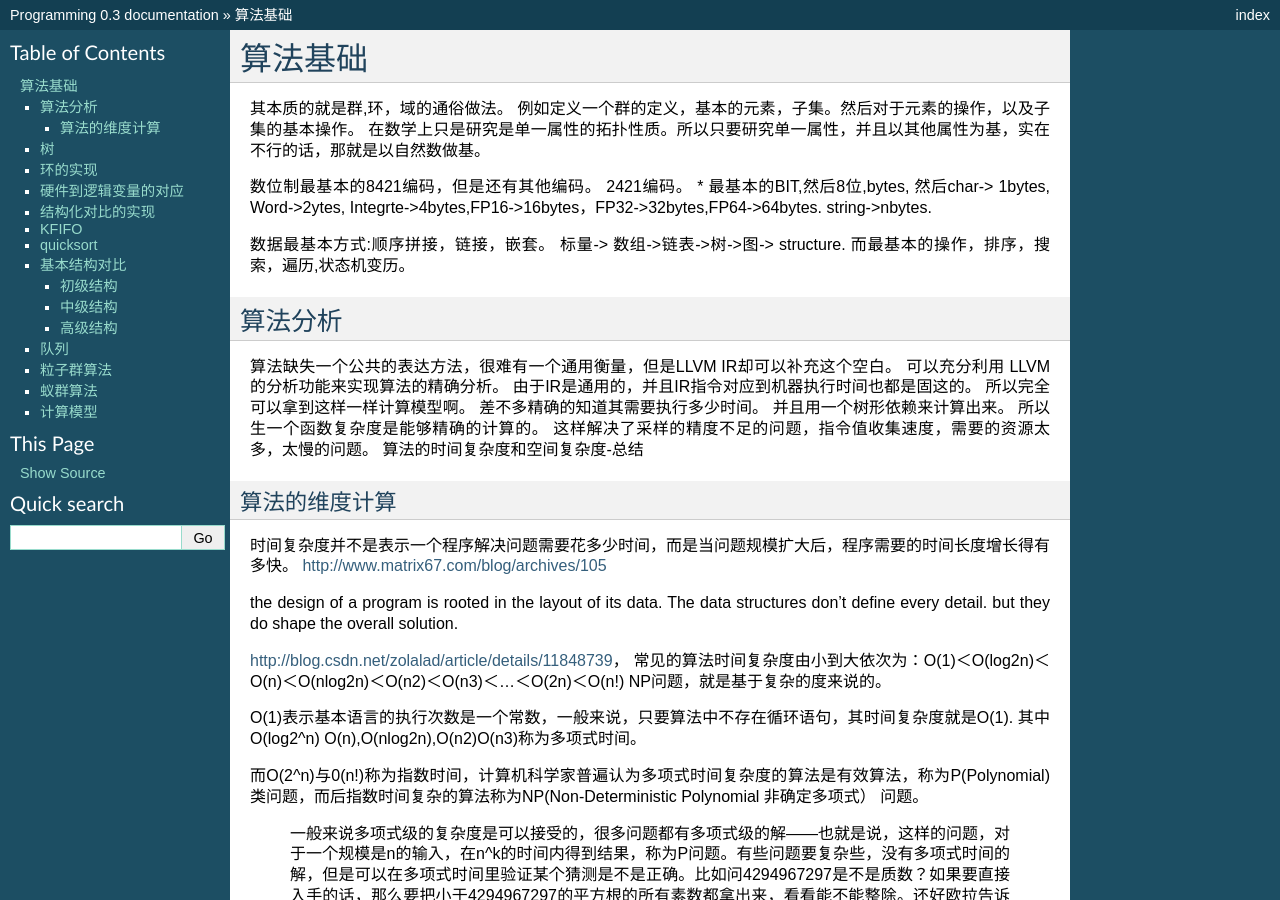
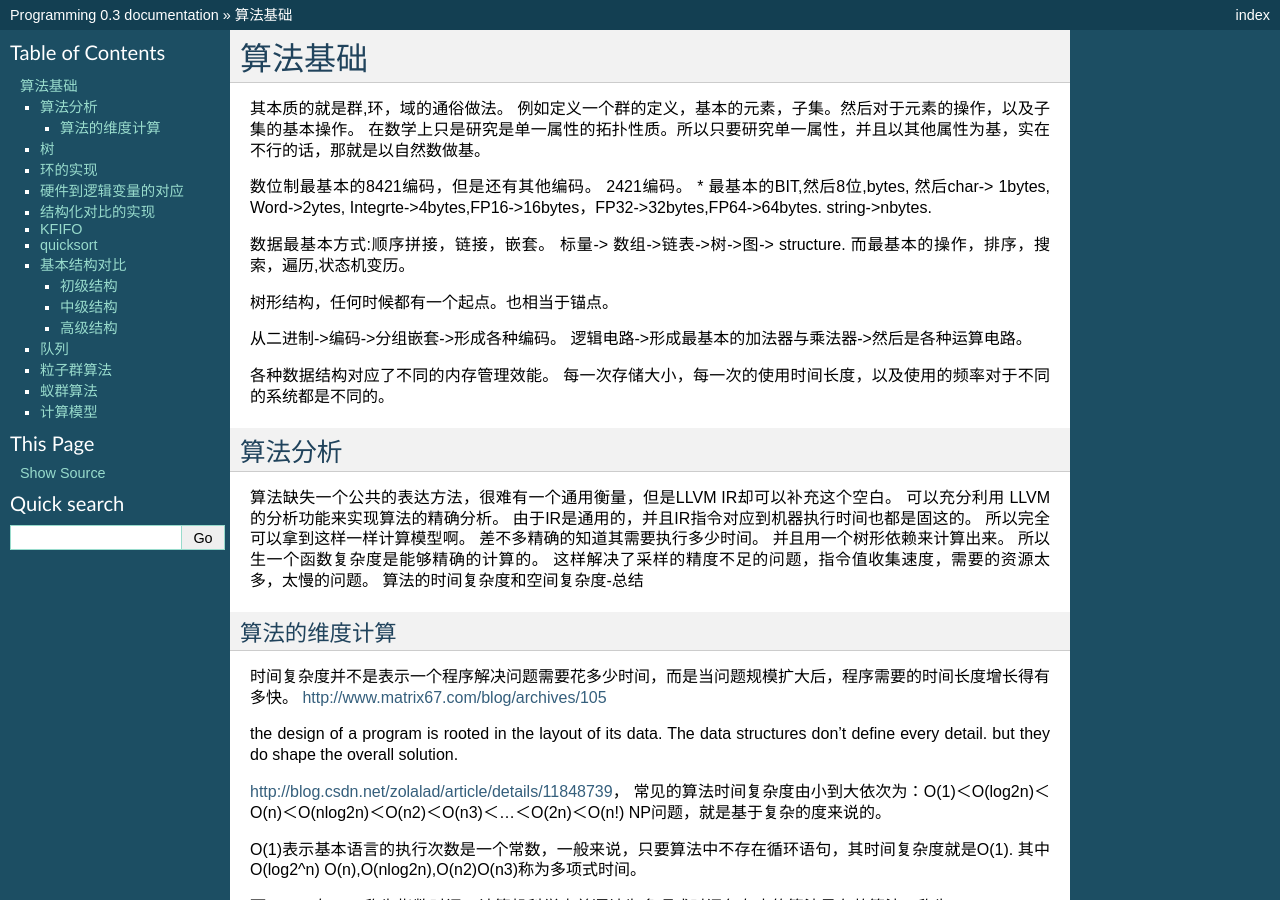
Before and after one commit to gwli/Programming, a Sphinx documentation site: the page built from source/content/Stage_1/Algorithm.rst, in a window 1280 px wide and 900 px high. Built offline with Sphinx 7.4.7, drawn with Linux system fonts in a browser that asks for light colours.

Commit message:
树形结构

```diff
--- a/source/content/Stage_1/Algorithm.rst
+++ b/source/content/Stage_1/Algorithm.rst
@@ -12,6 +12,14 @@
 数据最基本方式:顺序拼接，链接，嵌套。 标量-> 数组->链表->树->图-> structure.
 而最基本的操作，排序，搜索，遍历,状态机变历。
 
+树形结构，任何时候都有一个起点。也相当于锚点。
+
+
+从二进制->编码->分组嵌套->形成各种编码。
+逻辑电路->形成最基本的加法器与乘法器->然后是各种运算电路。
+
+各种数据结构对应了不同的内存管理效能。
+每一次存储大小，每一次的使用时间长度，以及使用的频率对于不同的系统都是不同的。
 
 算法分析
 ========
```
